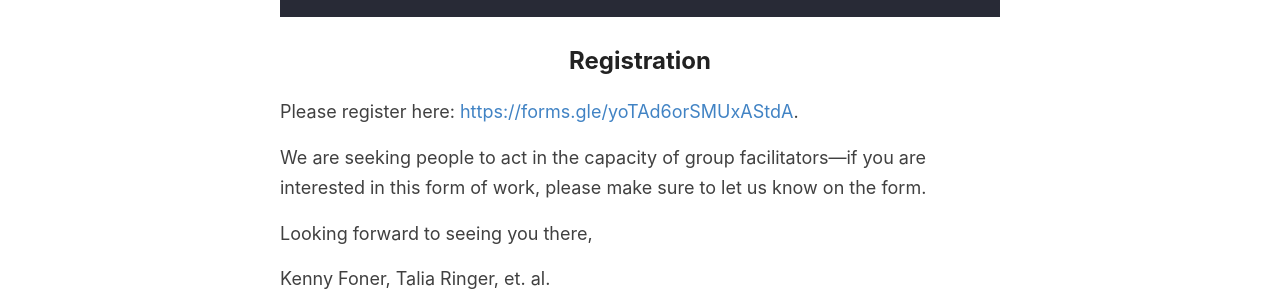
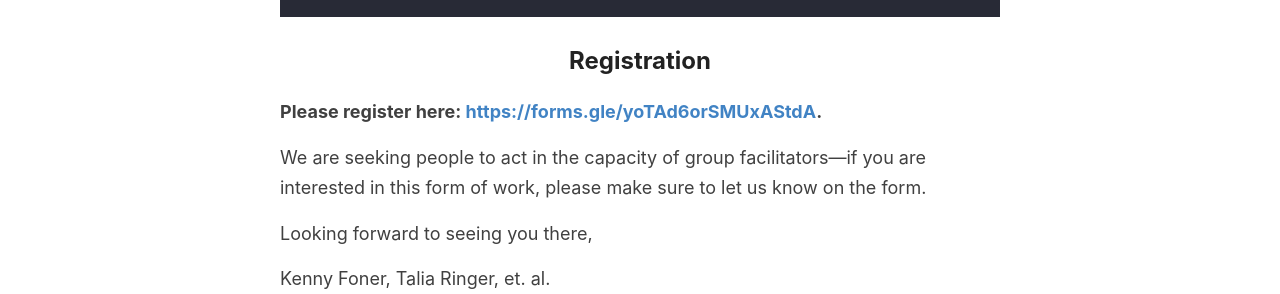
Before and after one commit to tlringer/shutdown-pl, a Jekyll site: the page built from index.markdown, in a window 1280 px wide. Shown: the part 1274-1568 px from the top of the page. Built offline with Jekyll 4.4.1, drawn with Linux system fonts in a browser that asks for light colours; our own code applies the rules of GitHub Pages for plain Markdown files.

```diff
--- a/index.markdown
+++ b/index.markdown
@@ -18,7 +18,7 @@ We will be holding a virtual day of conversation and focused group action. We en
 
 ## Registration
 
-Please register here: [https://forms.gle/yoTAd6orSMUxAStdA](https://forms.gle/yoTAd6orSMUxAStdA).
+**Please register here: [https://forms.gle/yoTAd6orSMUxAStdA](https://forms.gle/yoTAd6orSMUxAStdA).**
 
 We are seeking people to act in the capacity of group facilitators---if you are interested in this form of work, please make sure to let us know on the form.
 
```
